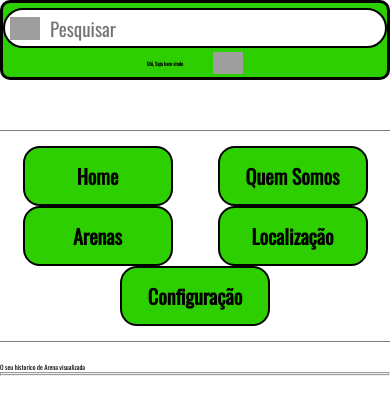
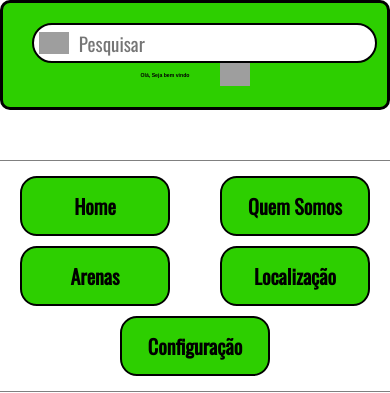
Before and after one commit to CleoLeal/TCC, a PHP site: page /homeCliente.php in a window 390 px wide. Shown: the top 393 px of the page. Run offline with PHP 8.4, Linux system fonts and the light colour scheme; grey boxes are pictures that could not be loaded.

Commit message:
CSS
Adicionei os css correto

```diff
--- a/Cliente/css/homeCliente.css
+++ b/Cliente/css/homeCliente.css
@@ -55,11 +55,10 @@ nav {
 }
 
 .link{
-    font-family: "oswald";
+    font-family: Arial, Helvetica, sans-serif;
     font-size: 1.02rem;
     color: black;
     font-weight: bold;
-    cursor: pointer;
 }
 
 
@@ -68,7 +67,13 @@ nav {
     border: 0 none;
     outline: 0;
 }
-
+.text{
+    font-family: "oswald";
+    font-size: 20px;
+    color: black;
+    font-weight: bold;
+    cursor: pointer;
+}
 .container{
     display:flex;
     justify-content: space-around;
@@ -92,7 +97,6 @@ nav {
     align-items: center;
     border-radius: 2vh;
     transition: 0.4s;
-    cursor: pointer;
 }
 
 .itens :hover{
@@ -104,14 +108,20 @@ nav {
     font-weight: bold;
     text-decoration: none;
     color:black;
+    cursor: pointer;
 
 }
 .linkitens :visited{
     color: black;
 }
 .titulo{
-    margin: 20px 0px 0px 0px;
-    font-size: 1.3rem;
+    margin: 1rem 0px 0px 0px;
+    font-size: 30px;
+    text-align:left;
+}
+.titulo2{
+    margin: 1rem 0px 0px 0px;
+    font-size: 30px;
     text-align:left;
 }
 
@@ -120,24 +130,88 @@ nav {
     justify-content: space-around;
     align-items: center;
     flex-wrap: wrap;
-    height: 300px;
-
+    height: 520px;
 }
 
-.divarena{
+.divarena, .divarena2{
     width: 350px;
     height: 200px;
     border-radius: 2vh;
     padding-top: 20px;
     cursor: pointer;
     transition: 0.4s;
-
 }
-.divarena :hover{
+.divarena2:hover{
     transform: scale(1.1);
 }
 
-.arenaimg{
+.divarena:hover{
+    transform: scale(1.1);
+}
+.arenaimg, .arenaimg2{
     width: 100%;
     border-radius: 2vh;
 }
+
+.containerTorneio{
+    display: flex;
+    justify-content: space-around;
+    align-items: center;
+    flex-wrap: wrap;
+    height: 520px;
+}
+.img, .img2 {
+    width: 100%;
+    height: 200px;
+    border-radius: 2vh;
+    transition: 0.4s;
+}
+
+@media (max-width: 930px) {
+    nav{
+        height: auto;
+        padding: 20px 0px;
+        justify-content: center;
+    }
+    .pesquisar-container{
+        width: 90%;
+    }
+    .containerarena{
+        gap: 6rem;
+        height: auto;
+    }
+}
+@media (max-width: 734px) {
+    .container{
+        gap: 10px;
+    }
+}
+@media (max-width: 590px) {
+    .container{
+        gap: 10px;
+    }
+    .containerarena{
+        flex-direction: column;
+        gap: 10rem;
+    }
+}
+@media (max-width: 386px) {
+    .containerarena{
+        flex-direction: column;
+        gap: 18rem;
+    }
+    .titulo2{
+        margin: 10rem 0px 0px 16px;
+    }
+    .divarena{
+        width: 90%;
+        height: auto;
+    }
+}
+@media (max-width: 342px) {
+    .container-links{
+        gap: 10px;
+        font-size: 20px;
+        margin-top: 10px;
+    }
+}
```
Also changed, not shown: Cliente/css/Telalocalizacao1.css (+8 -0 lines). Lines whose indentation alone changed are shown as unchanged.
